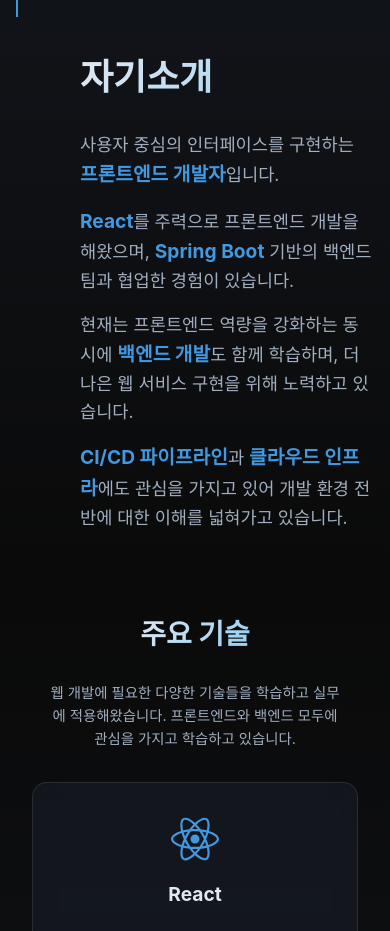
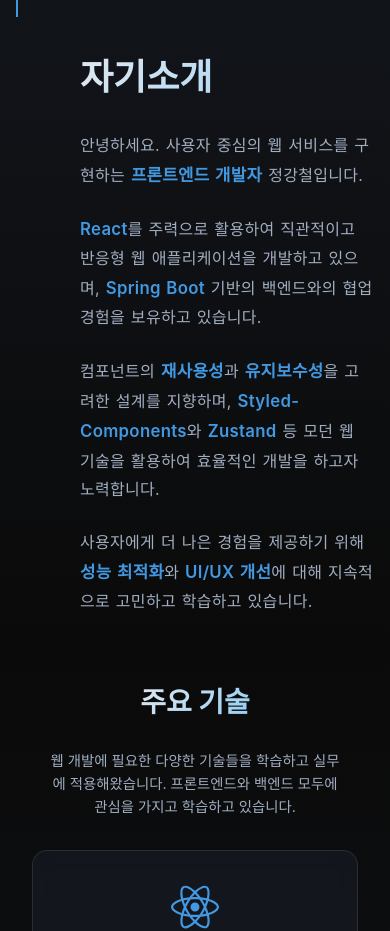
Before and after one commit to joung886/portfolio, a React (Vite) app: page / in a window 390 px wide. Shown: the part 1820-2751 px from the top of the page. Built offline with nearby package versions, Linux system fonts and the light colour scheme.

Commit message:
feat: 자기소개 섹션 디자인 및 가독성 개선 - 텍스트 스타일링 강화 및 단락 구분 개선 - 강조 텍스트에 hover 애니메이션 효과 추가 - 반응형 디자인 적용

```diff
--- a/src/components/AboutSection.jsx
+++ b/src/components/AboutSection.jsx
@@ -132,6 +132,69 @@ const TimelineDescription = styled.p`
 const Description = styled(motion.div)`
   color: #a0aec0;
   font-size: 1.1rem;
+  line-height: 1.8;
+  text-align: left;
+  width: 100%;
+  max-width: 800px;
+
+  p {
+    margin-bottom: 1.5rem;
+    letter-spacing: 0.3px;
+    word-spacing: 1px;
+
+    &:last-child {
+      margin-bottom: 0;
+    }
+  }
+
+  strong {
+    color: #4299e1;
+    font-size: 1.15rem;
+    font-weight: 600;
+    position: relative;
+
+    &:after {
+      content: "";
+      position: absolute;
+      bottom: -2px;
+      left: 0;
+      width: 100%;
+      height: 2px;
+      background: rgba(66, 153, 225, 0.2);
+      transform: scaleX(0);
+      transition: transform 0.3s ease;
+    }
+
+    &:hover:after {
+      transform: scaleX(1);
+    }
+  }
+
+  @media (max-width: 768px) {
+    font-size: 1rem;
+
+    strong {
+      font-size: 1.05rem;
+    }
+  }
+`;
+
+const AboutContent = styled.div`
+  display: flex;
+  flex-direction: column;
+  align-items: flex-start;
+  justify-content: space-between;
+  padding: 6rem 2rem 0;
+  width: 100%;
+
+  @media (max-width: 968px) {
+    padding: 6rem 1rem 0;
+  }
+`;
+
+const AboutText = styled.p`
+  color: #a0aec0;
+  font-size: 1.1rem;
   line-height: 1.6;
   text-align: left;
   width: 100%;
@@ -226,23 +289,24 @@ const AboutSection = () => {
             transition={{ duration: 0.5, delay: 0.2 }}
           >
             <p>
-              사용자 중심의 인터페이스를 구현하는{" "}
-              <strong>프론트엔드 개발자</strong>입니다.
+              안녕하세요. 사용자 중심의 웹 서비스를 구현하는{" "}
+              <strong>프론트엔드 개발자</strong> 정강철입니다.
             </p>
             <p>
-              <strong>React</strong>를 주력으로 프론트엔드 개발을 해왔으며,{" "}
-              <strong>Spring Boot</strong> 기반의 백엔드 팀과 협업한 경험이
-              있습니다.
+              <strong>React</strong>를 주력으로 활용하여 직관적이고 반응형 웹
+              애플리케이션을 개발하고 있으며, <strong>Spring Boot</strong>{" "}
+              기반의 백엔드와의 협업 경험을 보유하고 있습니다.
             </p>
             <p>
-              현재는 프론트엔드 역량을 강화하는 동시에{" "}
-              <strong>백엔드 개발</strong>도 함께 학습하며, 더 나은 웹 서비스
-              구현을 위해 노력하고 있습니다.
+              컴포넌트의 <strong>재사용성</strong>과 <strong>유지보수성</strong>
+              을 고려한 설계를 지향하며, <strong>Styled-Components</strong>와{" "}
+              <strong>Zustand</strong> 등 모던 웹 기술을 활용하여 효율적인
+              개발을 하고자 노력합니다.
             </p>
             <p>
-              <strong>CI/CD 파이프라인</strong>과{" "}
-              <strong>클라우드 인프라</strong>에도 관심을 가지고 있어 개발 환경
-              전반에 대한 이해를 넓혀가고 있습니다.
+              사용자에게 더 나은 경험을 제공하기 위해{" "}
+              <strong>성능 최적화</strong>와 <strong>UI/UX 개선</strong>에 대해
+              지속적으로 고민하고 학습하고 있습니다.
             </p>
           </Description>
         </RightSection>
```
